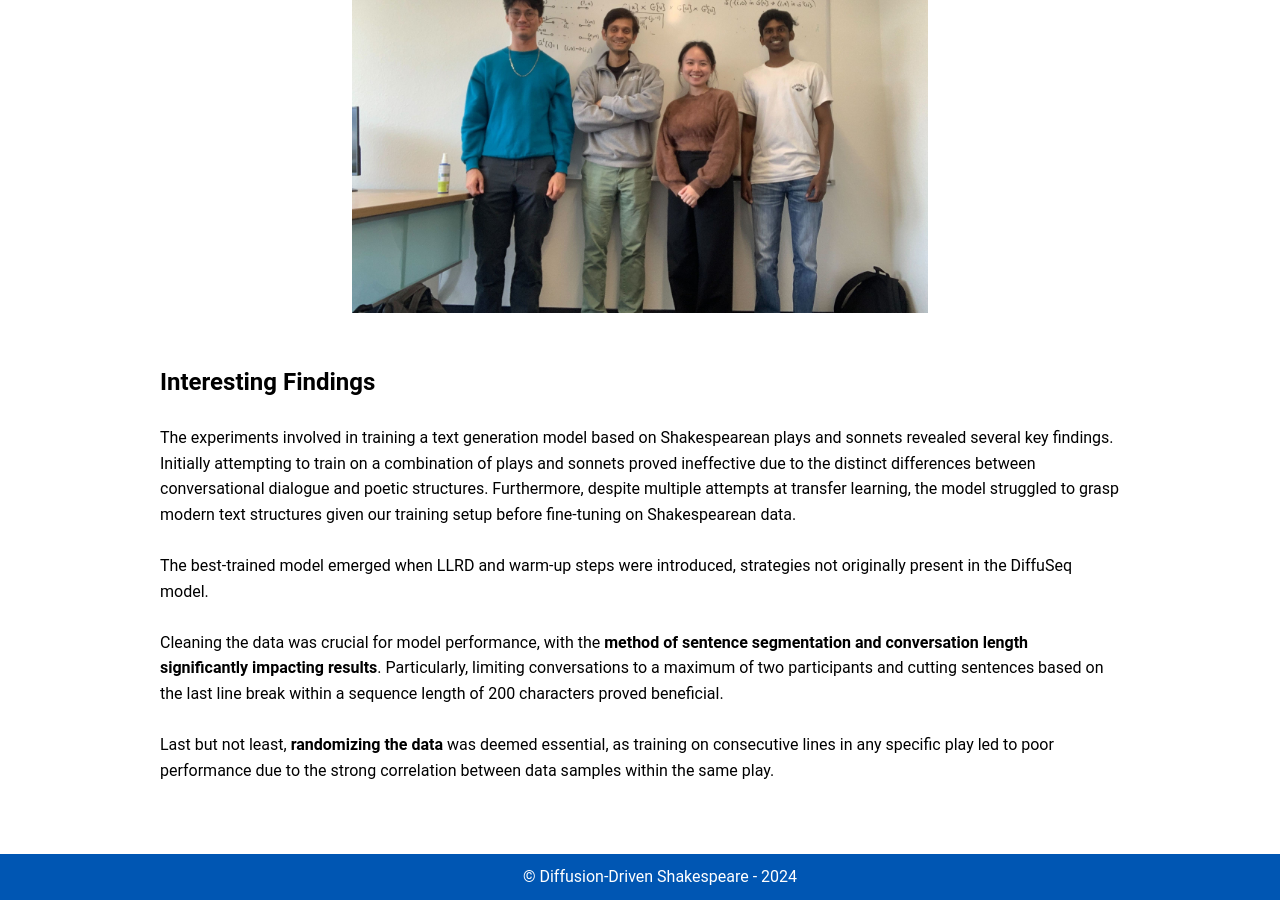
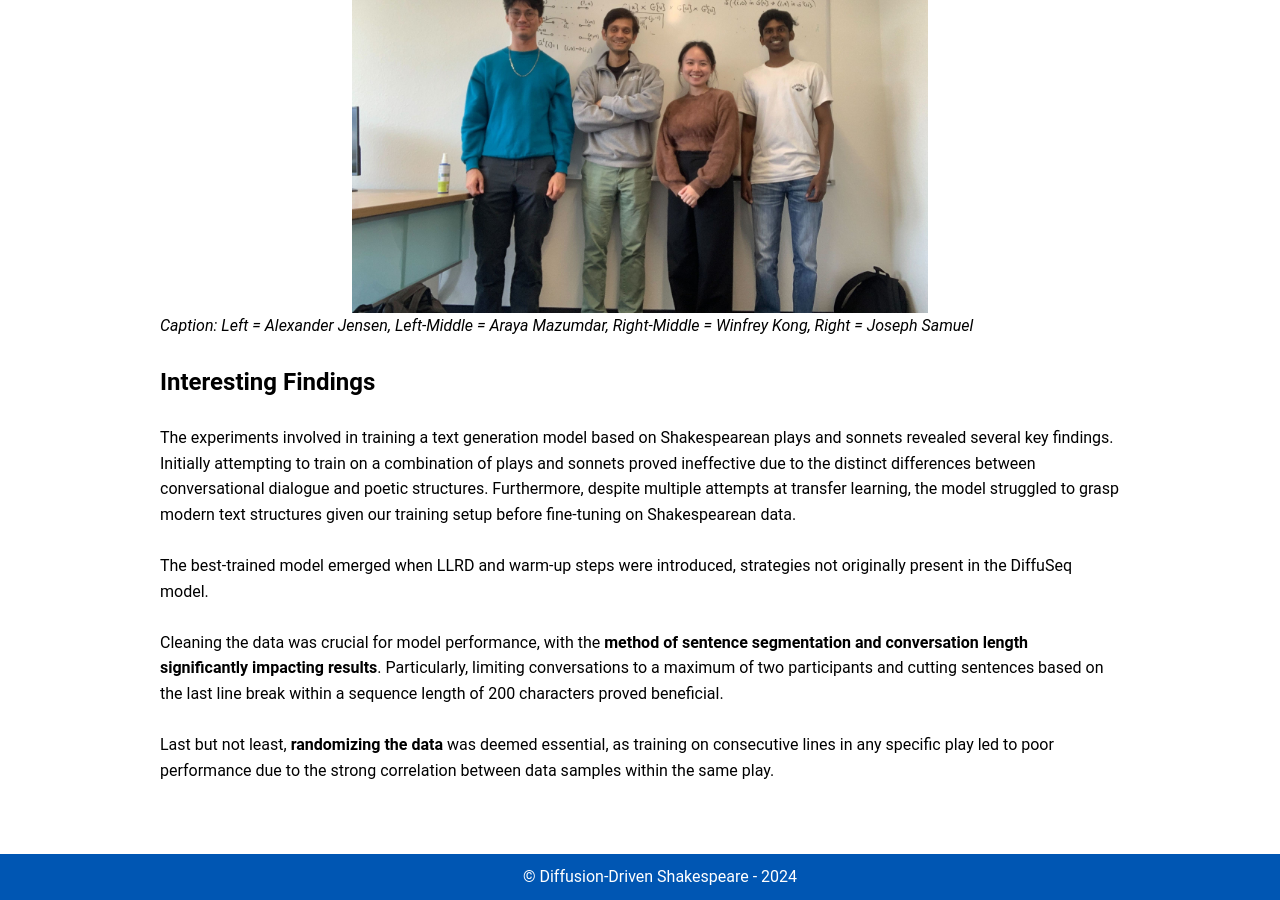
Before and after one commit to xianyingkong/diffusion-text-generation, a Jekyll site: the page built from docs/index.md, in a window 1280 px wide and 900 px high, scrolled down 3399 px. Built offline with Jekyll 4.4.1, drawn with Linux system fonts in a browser that asks for light colours.

Commit message:
Update index.md

```diff
--- a/docs/index.md
+++ b/docs/index.md
@@ -94,7 +94,7 @@ Notably, incorporating character names before dialogue improved the model's abil
 Meet the team behind!
 
 ![Team Photo](/assets/team.jpg){: style="text-align: center; display: block; margin: 0 auto;" #small-img }
-
+*Caption: Left = Alexander Jensen, Left-Middle = Araya Mazumdar, Right-Middle = Winfrey Kong, Right = Joseph Samuel*
 <br>
 
 ## **Interesting Findings** {#findings}
```
